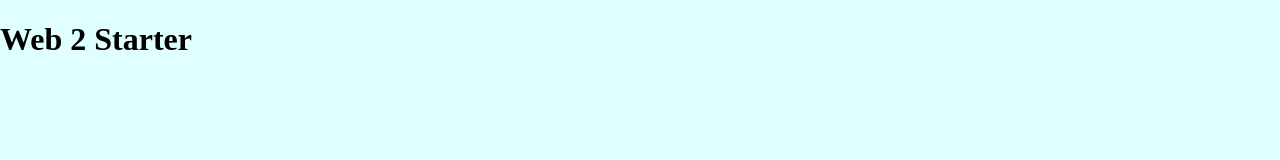
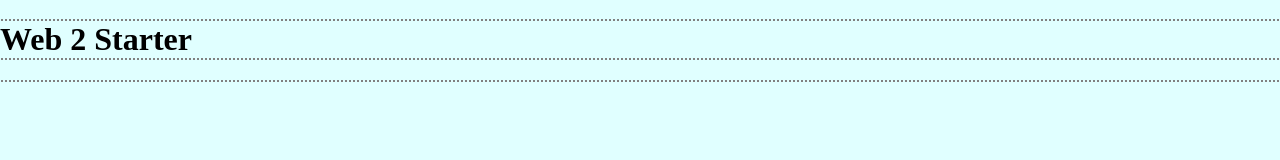
Before and after one commit to DuacheeL/web-2-starter, a plain HTML site: page index.html in a window 1280 px wide. Drawn offline with nearby package versions, Linux system fonts and the light colour scheme.

Commit message:
Diagnostic Styling

```diff
--- a/style.css
+++ b/style.css
@@ -1,3 +1,10 @@
+/* Diagnositc Styling */
+* {
+	outline: 2px dotted gray;
+}
+
+
+
 /* temp background color */
 body {
 	background: lightcyan;
```
